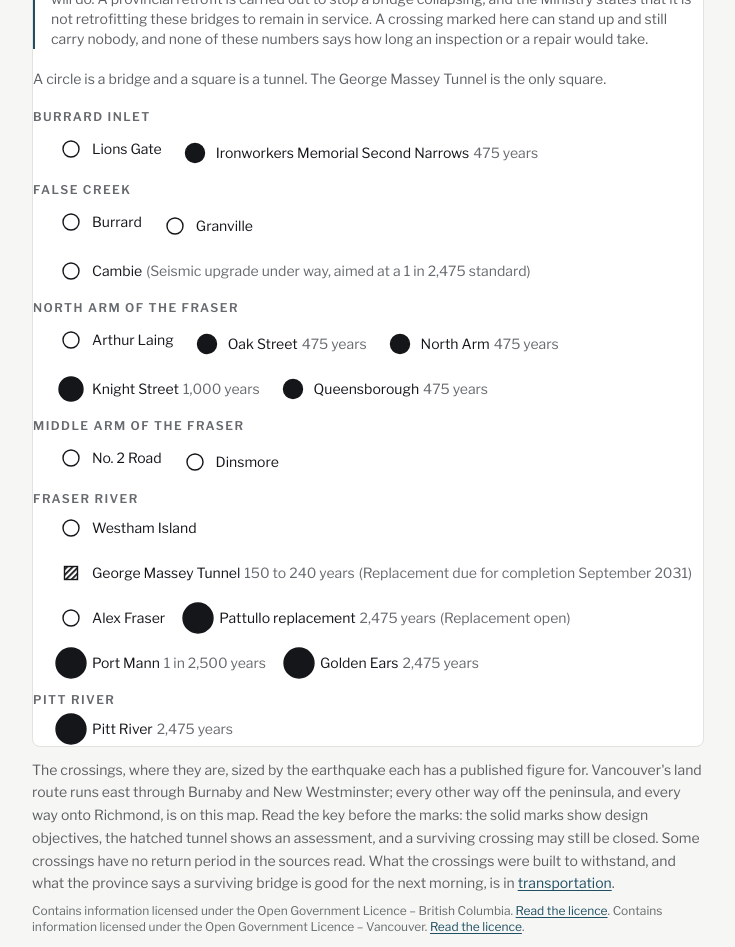
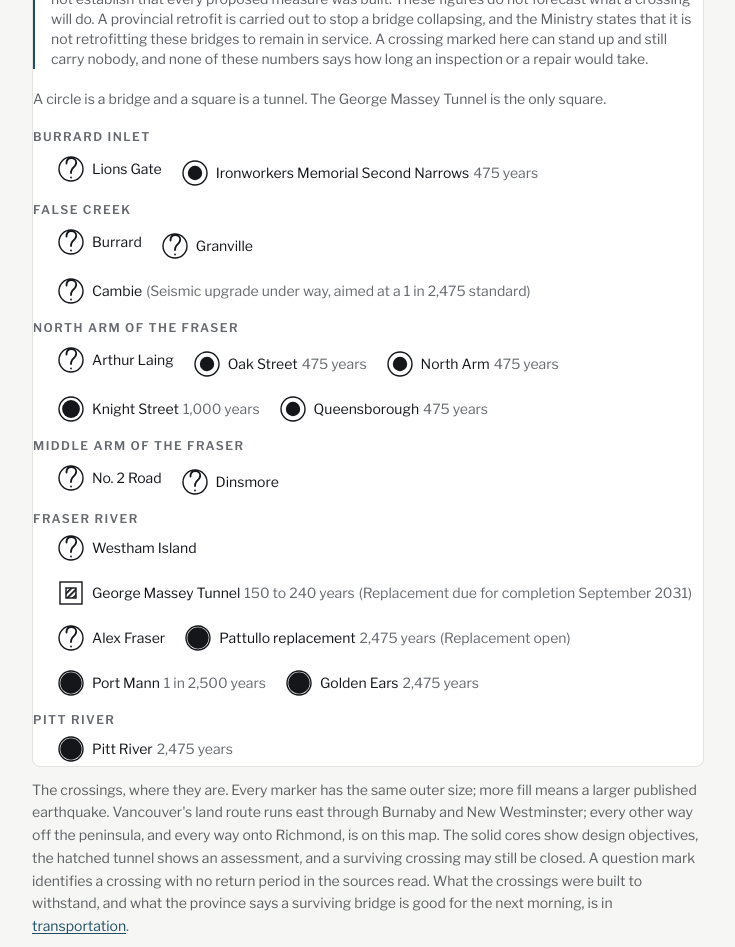
Before and after one commit to tartieret/quakeimpact.ca, a Next.js app: page /getting-around in a window 1280 px wide. Shown: the part 2660-3607 px from the top of the page, without its empty margins (52-787 px from the left). Built offline with nearby package versions, Linux system fonts and the light colour scheme.

Commit message:
Keep crossing hierarchy inside equal-size markers

```diff
--- a/src/components/figures/crossings-map.tsx
+++ b/src/components/figures/crossings-map.tsx
@@ -28,22 +28,21 @@ import {
  *   collapse. So the guard is not in the caption, where it could be skipped and
  *   where it would not travel between the two pages that carry this figure. It
  *   is in the key, directly under the ramp, and in the alt text.
- * - **A bigger mark is a bigger earthquake, and the sizes are an order rather
- *   than a scale.** Area carries the ordinal, which is the grammar the
- *   ShakeMaps already use, so it survives in greyscale and needs no hue. It is
- *   deliberately not proportional: 2,475 is five times 475 as a number and
- *   nothing like five times as a mark, because none of these figures is a
- *   measurement of strength that could be divided.
+ * - **Every mark has the same footprint; the inner core carries the order.**
+ *   More fill means a larger published earthquake. This keeps the hierarchy
+ *   without making the crossings with the largest figures dominate the map.
+ *   The core sizes are deliberately not proportional: none of these figures is
+ *   a measurement of strength that could be divided.
  * - **A design intent and an assessed capacity are not drawn alike.** Only the
  *   George Massey Tunnel is an assessment, and it is why the distinction
  *   exists: its retrofit was designed for a 475-year earthquake and it now meets its
  *   criteria for 150 to 240 years, so drawing it at its design intent would put
  *   the wrong number on the map. It is hatched, which is the site's existing
  *   mark for a range rather than a figure.
- * - **A hollow mark says no return period was found, never that a crossing is
- *   unassessed.** Most of these have been assessed and most assessments are not
- *   public. Hollow marks sit off the ramp at one size, so they cannot be read
- *   as the weakest rung.
+ * - **A question mark says no return period was found, never that a crossing is
+ *   unassessed or weak.** Most have been assessed and most assessments are not
+ *   public. The question mark puts them outside the ramp rather than making an
+ *   empty core look like its weakest rung.
  * - **There are no response routes on it.** `docs/style-guide.md` §8 forbids
  *   drawing emergency-responder infrastructure as public infrastructure,
  *   `docs/licensing.md` makes the City's route map link-only, and since June
@@ -123,19 +122,18 @@ const RIVER_PATH = linesToPath(WATER.river);
 /* ------------------------------------------------------------------ */
 
 /**
- * The ramp, in map units of radius. The smallest published class is about the
- * size a crossing actually is on this window; the rest step up from it.
- *
- * `none` is not the bottom of the ramp. It is drawn hollow at a size between
- * the rungs, because a crossing with nothing published is not a crossing with a
- * low number and must not be read as one.
+ * Every crossing has this outer radius. The equal footprint makes every point
+ * equally important as geography; the core inside carries the return-period
+ * order.
  */
-const RADIUS: Record<EventBand | "none", number> = {
-  "150-240": 7,
-  "475": 9.5,
-  "1000": 12,
-  "2475": 15,
-  none: 8,
+const OUTER_RADIUS = 12;
+
+/** The ordinal core sizes, in map units rather than proportional values. */
+const CORE_RADIUS: Record<EventBand, number> = {
+  "150-240": 5.5,
+  "475": 7.2,
+  "1000": 8.9,
+  "2475": 10.7,
 };
 
 /** A tunnel is a square of about the same visual weight as its circle. */
@@ -185,32 +183,52 @@ function shapeOf(kind: Crossing["kind"], r: number) {
   return <circle r={r} />;
 }
 
+/**
+ * A drawn glyph rather than SVG text, so it remains a symbol when the map
+ * scales. Its meaning is stated in the HTML key and never left to the glyph.
+ */
+function QuestionMark({ nonScaling = false }: { nonScaling?: boolean }) {
+  const vectorEffect = nonScaling ? "non-scaling-stroke" : undefined;
+  return (
+    <g
+      fill="none"
+      stroke={FIG_COLOR.ink}
+      strokeWidth={nonScaling ? FIG_STROKE : 1.8}
+      strokeLinecap="round"
+    >
+      <path
+        d="M-4.5-5.5c0-3.5 2-5.5 4.8-5.5 3 0 4.9 1.9 4.9 4.6 0 3.1-1.7 4.3-3.5 5.6C.8.7 0 1.5 0 4"
+        vectorEffect={vectorEffect}
+      />
+      <path d="M0 8.5h.01" vectorEffect={vectorEffect} />
+    </g>
+  );
+}
+
 function Mark({ crossing }: { crossing: Crossing }) {
   const [x, y] = toMap(crossing.at[0], crossing.at[1]);
-  const r = RADIUS[crossing.event?.band ?? "none"];
-  const shape = shapeOf(crossing.kind, r);
+  const outer = shapeOf(crossing.kind, OUTER_RADIUS);
+  const core = crossing.event
+    ? shapeOf(crossing.kind, CORE_RADIUS[crossing.event.band])
+    : null;
   const assessed = crossing.event?.kind === "assessed";
   const hatch = `crossings-hatch-map-${crossing.id}`;
-  const fill = !crossing.event
-    ? FIG_COLOR.paper
-    : assessed
-      ? `url(#${hatch})`
-      : FIG_COLOR.ink;
+  const fill = assessed ? `url(#${hatch})` : FIG_COLOR.ink;
 
   return (
     <g transform={`translate(${x},${y})`}>
       {assessed ? <HatchDef id={hatch} /> : null}
-      {/* Paper under every mark, so a hollow one reads as hollow rather than
-          letting the shoreline run through it. */}
-      <g fill={FIG_COLOR.paper}>{shape}</g>
-      <g fill={fill}>{shape}</g>
+      {/* Paper under every mark keeps the shoreline out of the core and glyph. */}
+      <g fill={FIG_COLOR.paper}>{outer}</g>
+      {core ? <g fill={fill}>{core}</g> : <QuestionMark nonScaling />}
       <g
         fill="none"
         stroke={FIG_COLOR.ink}
         strokeWidth={FIG_STROKE}
         vectorEffect="non-scaling-stroke"
       >
-        {shape}
+        {outer}
+        {assessed ? core : null}
       </g>
     </g>
   );
@@ -249,9 +267,9 @@ function Geometry() {
 
 /**
  * A swatch at a fixed pixel size, in HTML rather than in the pane, so it stays
- * the same physical size at every width and every zoom. The swatch box is one
- * size for every class and the mark inside it grows, which is what makes the
- * ramp readable as a ramp in a list.
+ * the same physical size at every width and every zoom. Every mark has the same
+ * outline and its core grows, matching the map without giving one rung a larger
+ * footprint.
  */
 export function Swatch({
   band,
@@ -265,15 +283,10 @@ export function Swatch({
   /** Unique within the page: a swatch that hatches defines its own pattern. */
   uid: string;
 }) {
-  const r = RADIUS[band];
-  const shape = shapeOf(kind, r);
+  const outer = shapeOf(kind, OUTER_RADIUS);
+  const core = band === "none" ? null : shapeOf(kind, CORE_RADIUS[band]);
   const hatch = `crossings-hatch-${uid}`;
-  const fill =
-    band === "none"
-      ? FIG_COLOR.paper
-      : assessed
-        ? `url(#${hatch})`
-        : FIG_COLOR.ink;
+  const fill = assessed ? `url(#${hatch})` : FIG_COLOR.ink;
   return (
     <svg
       width={34}
@@ -283,10 +296,11 @@ export function Swatch({
       className="shrink-0"
     >
       {assessed ? <HatchDef id={hatch} /> : null}
-      <g fill={FIG_COLOR.paper}>{shape}</g>
-      <g fill={fill}>{shape}</g>
+      <g fill={FIG_COLOR.paper}>{outer}</g>
+      {core ? <g fill={fill}>{core}</g> : <QuestionMark />}
       <g fill="none" stroke={FIG_COLOR.ink} strokeWidth={1.4}>
-        {shape}
+        {outer}
+        {assessed ? core : null}
       </g>
     </svg>
   );
@@ -368,8 +382,8 @@ function Key() {
           The earthquake each crossing has a published figure for
         </p>
         <p className="mt-1 text-ink-muted">
-          A bigger mark is a bigger earthquake. The sizes are an order, not a
-          scale.
+          More fill means a larger published earthquake. The four levels are an
+          order, not a scale. A question mark means no return period was found.
         </p>
       </div>
 
@@ -397,13 +411,14 @@ function Key() {
           A return period is not a promise that the crossing still works.
         </p>
         <p className="mt-1 text-ink-muted">
-          The solid marks show design objectives; the hatched tunnel is an
+          The solid cores show design objectives; the hatched tunnel is an
           assessment. A design paper does not establish that every proposed
-          measure was built. These figures do not forecast what a crossing will do. A provincial retrofit is carried out to stop a bridge
-          collapsing, and the Ministry states that it is not retrofitting these
-          bridges to remain in service. A crossing marked here can stand up and
-          still carry nobody, and none of these numbers says how long an
-          inspection or a repair would take.
+          measure was built. These figures do not forecast what a crossing will
+          do. A provincial retrofit is carried out to stop a bridge collapsing,
+          and the Ministry states that it is not retrofitting these bridges to
+          remain in service. A crossing marked here can stand up and still carry
+          nobody, and none of these numbers says how long an inspection or a
+          repair would take.
         </p>
       </div>
 
@@ -449,7 +464,7 @@ export function CrossingsMap() {
   return (
     <div className="flex flex-col gap-5">
       <MapViewer
-        label="Map of the region's nineteen road, rail and transit crossings, each sized by the earthquake it has a published figure for."
+        label="Map of the region's nineteen road, rail and transit crossings. More fill inside an equal-size marker means a larger published earthquake; a question mark means no return period was found."
         width={MAP_W}
         height={MAP_H}
         kmWide={KM_WIDE}
--- a/src/content/pages/getting-around.tsx
+++ b/src/content/pages/getting-around.tsx
@@ -175,17 +175,17 @@ export const gettingAround: PageModule = {
               datasets are behind it. */}
           <Figure
             interactive
-            alt={`Every road, rail and transit crossing off the Vancouver peninsula and onto Richmond, mapped and sized by the earthquake each has a published figure for. Vancouver's land connection runs east; everything else is a bridge or a tunnel. ${CROSSINGS_FACTS.unpublished} of the ${CROSSINGS_FACTS.total} crossings have no return period in the sources read, including all three False Creek bridges, the Arthur Laing and the Lions Gate. The Cambie is being upgraded toward a 1 in 2,475 standard and that work is not finished; the City says the same level is not achievable for the Granville or the Burrard. Solid marks show design objectives and the hatched tunnel shows an assessment. Performance requirements differ, and a design paper does not establish that all proposed work was built. A marked crossing can stand and still carry nobody.`}
+            alt={`Every road, rail and transit crossing off the Vancouver peninsula and onto Richmond, mapped with equal-size markers whose inner fill increases with the published earthquake level. Vancouver's land connection runs east; everything else is a bridge or a tunnel. Question marks identify the ${CROSSINGS_FACTS.unpublished} of ${CROSSINGS_FACTS.total} crossings with no return period in the sources read, including all three False Creek bridges, the Arthur Laing and the Lions Gate. The Cambie is being upgraded toward a 1 in 2,475 standard and that work is not finished; the City says the same level is not achievable for the Granville or the Burrard. Solid cores show design objectives and the hatched tunnel shows an assessment. Performance requirements differ, and a design paper does not establish that all proposed work was built. A marked crossing can stand and still carry nobody.`}
             caption={
               <>
-                The crossings, where they are, sized by the earthquake each has
-                a published figure for. Vancouver's land route runs east through
-                Burnaby and New Westminster; every other way off the peninsula,
-                and every way onto Richmond, is on this map. Read the key before
-                the marks: the solid marks show design objectives,
+                The crossings, where they are. Every marker has the same outer
+                size; more fill means a larger published earthquake. Vancouver's
+                land route runs east through Burnaby and New Westminster; every
+                other way off the peninsula, and every way onto Richmond, is on
+                this map. The solid cores show design objectives,
                 the hatched tunnel shows an assessment, and a surviving
-                crossing may still be closed. Some crossings have no return
-                period in the sources read. What
+                crossing may still be closed. A question mark identifies a
+                crossing with no return period in the sources read. What
                 the crossings were built to withstand, and what the province
                 says a surviving bridge is good for the next morning, is in{" "}
                 {transportationLink}.
```
Also changed, not shown: src/content/pages/transportation.tsx (+13 -13 lines), 1 other file (tests, documents, lock files or other folders).
